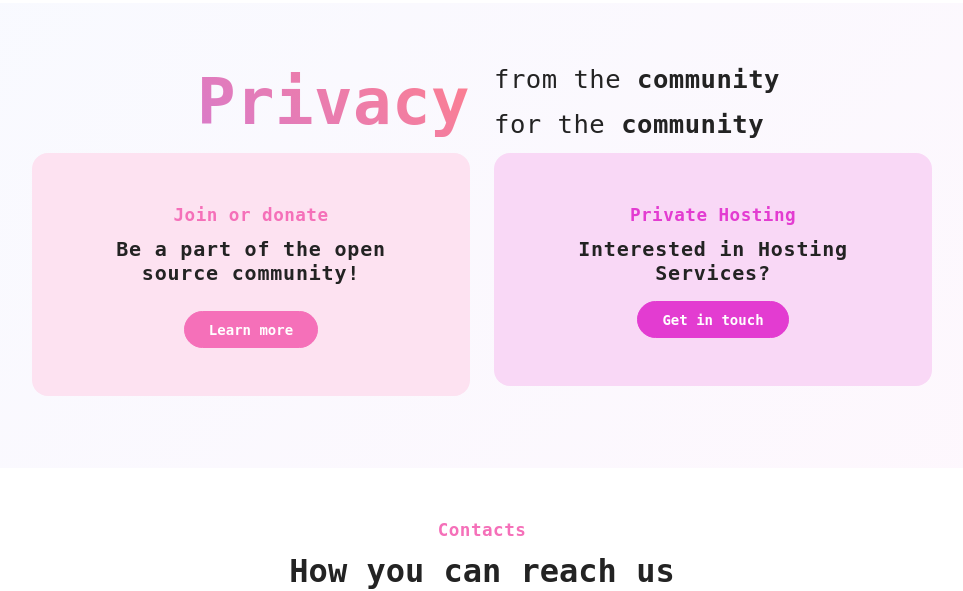
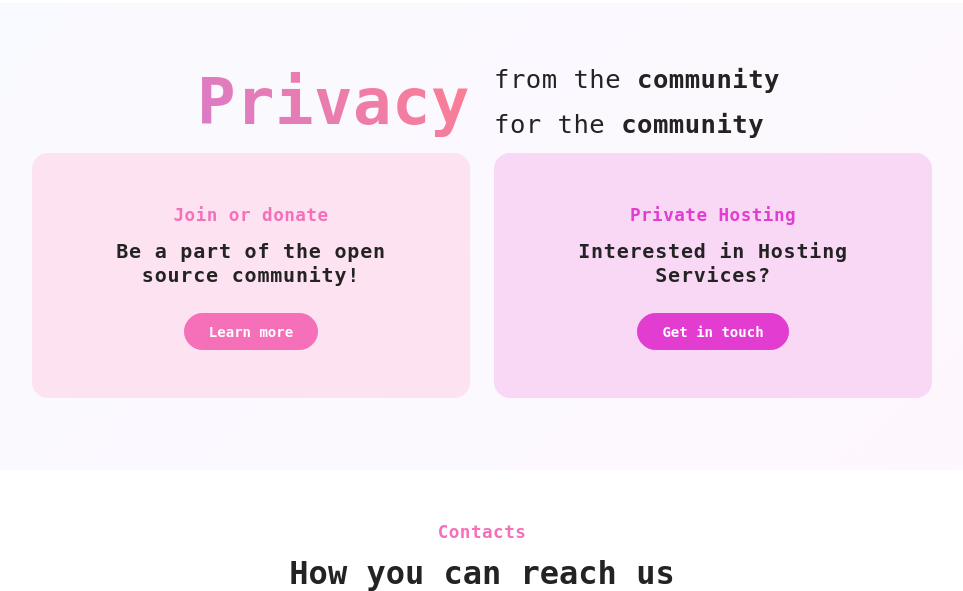
Before and after one commit to PrivateCoffee/privatecoffee-website, a Flask app: template templates/index.html in a window 1280 px wide. Shown: the part 1200-1791 px from the top of the page, without its empty margins (158-1121 px from the left). Run offline with Flask 3, Linux system fonts and the light colour scheme; the template is opened without the code that fills it, so the values that code supplies are empty; some libraries are stand-ins or nearby versions.

Commit message:
fix(styles): refine button margin and dropdown shadow spacing
Adjusted the CSS selector to more accurately apply margins to specific button elements within card bodies, enhancing layout consistency. Corrected minor formatting issue in the dropdown menu's box-shadow property for improved code readability.

```diff
--- a/assets/css/base.css
+++ b/assets/css/base.css
@@ -81,7 +81,7 @@ h5 {
   font-size: x-large;
 }
 
-.card-body .btn-primary:not(:first-child) {
+.card-body :not(p):not(:first-child):not(.dropdown-content):not(.dropdown-toggle-area) {
   margin-top: 10px;
 }
 
@@ -223,7 +223,7 @@ h5 {
   position: absolute;
   background-color: #f9f9f9;
   min-width: 100%;
-  box-shadow: 0px 8px 16px 0px rgba(0,0,0,0.2);
+  box-shadow: 0px 8px 16px 0px rgba(0, 0, 0, 0.2);
   z-index: 1;
 }
 
```
